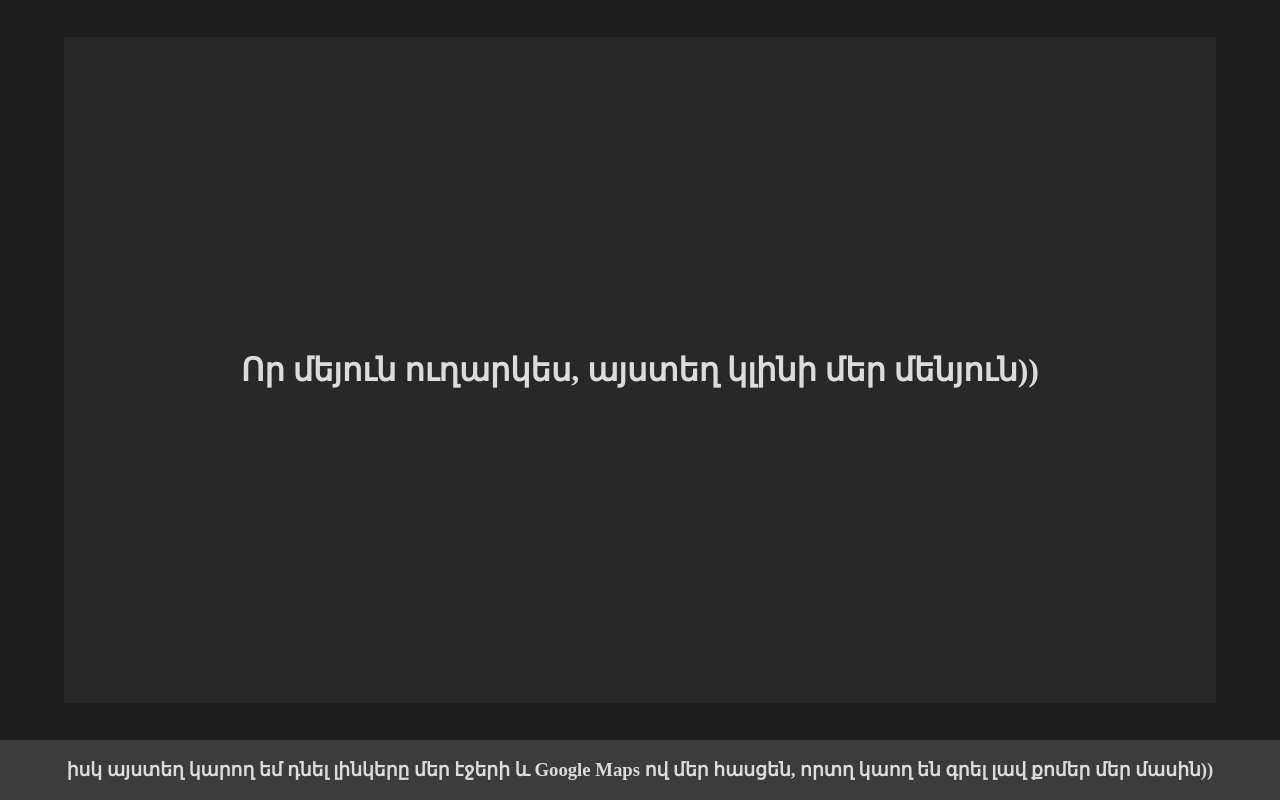
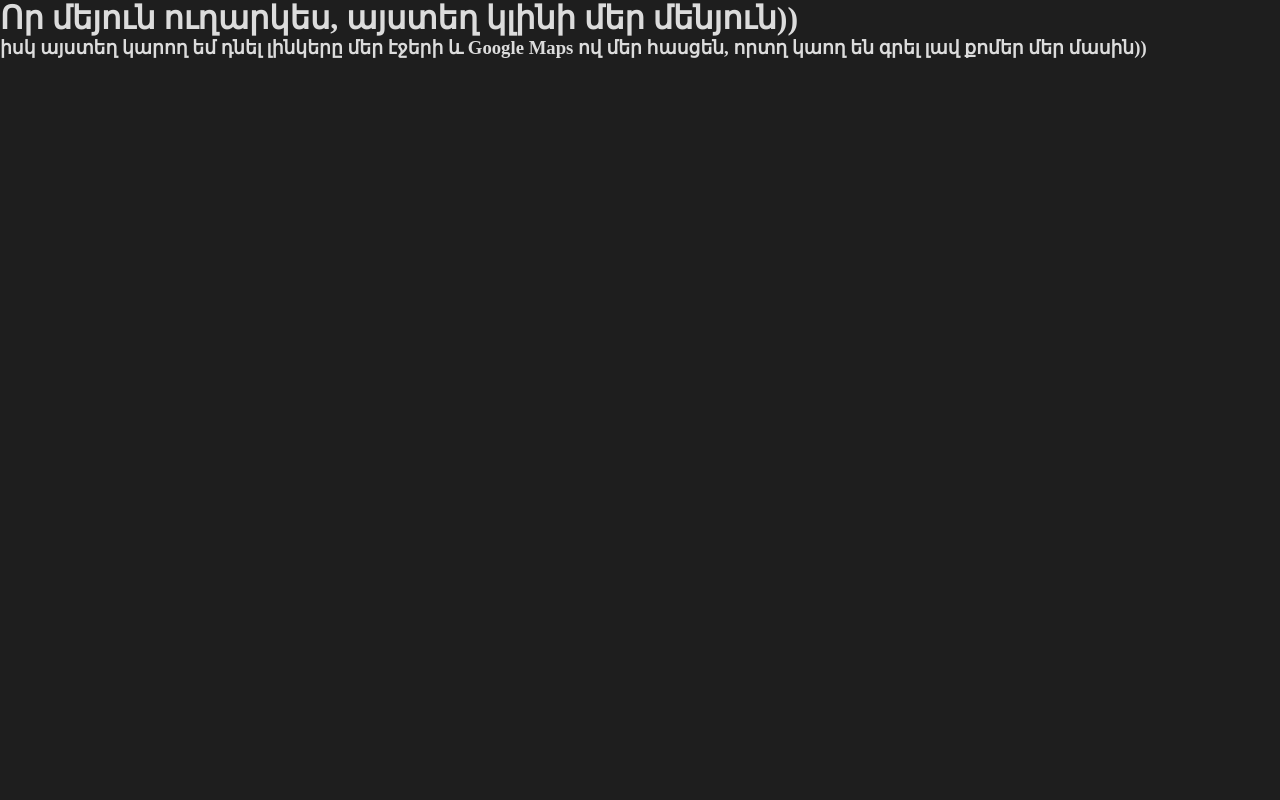
Before and after one commit to Vano-P/ApresMenu, a plain HTML site: page index.html in a window 1280 px wide. Drawn offline with Linux system fonts and the light colour scheme.

Commit message:
Update style.css

```diff
--- a/style.css
+++ b/style.css
@@ -4,29 +4,13 @@ html{line-height:1.15;-webkit-text-size-adjust:100%}body{margin:0}main{display:b
 body {
   background-color: rgb(30, 30, 30);
   color: rgb(220, 220, 220);
-
+  overflow-x: hidden;
 }
-
-main {
+section{
   display: flex;
-  justify-content: center;
-  align-items: center;
-  height: calc(100svh - 60px);
+  flex-direction: column;
+  gap: 10px;
 }
-
-section {
-  width: 90%;
-  height: 90%;
-  background-color: rgb(40, 40, 40);
-  display: flex;
-  justify-content: center;
-  align-items: center;
+img {
+  width: 100%;
 }
-
-footer {
-  display: flex;
-  align-items: center;
-  justify-content: center;
-  height: 60px;
-  background: rgb(60, 60, 60);
-}
```
